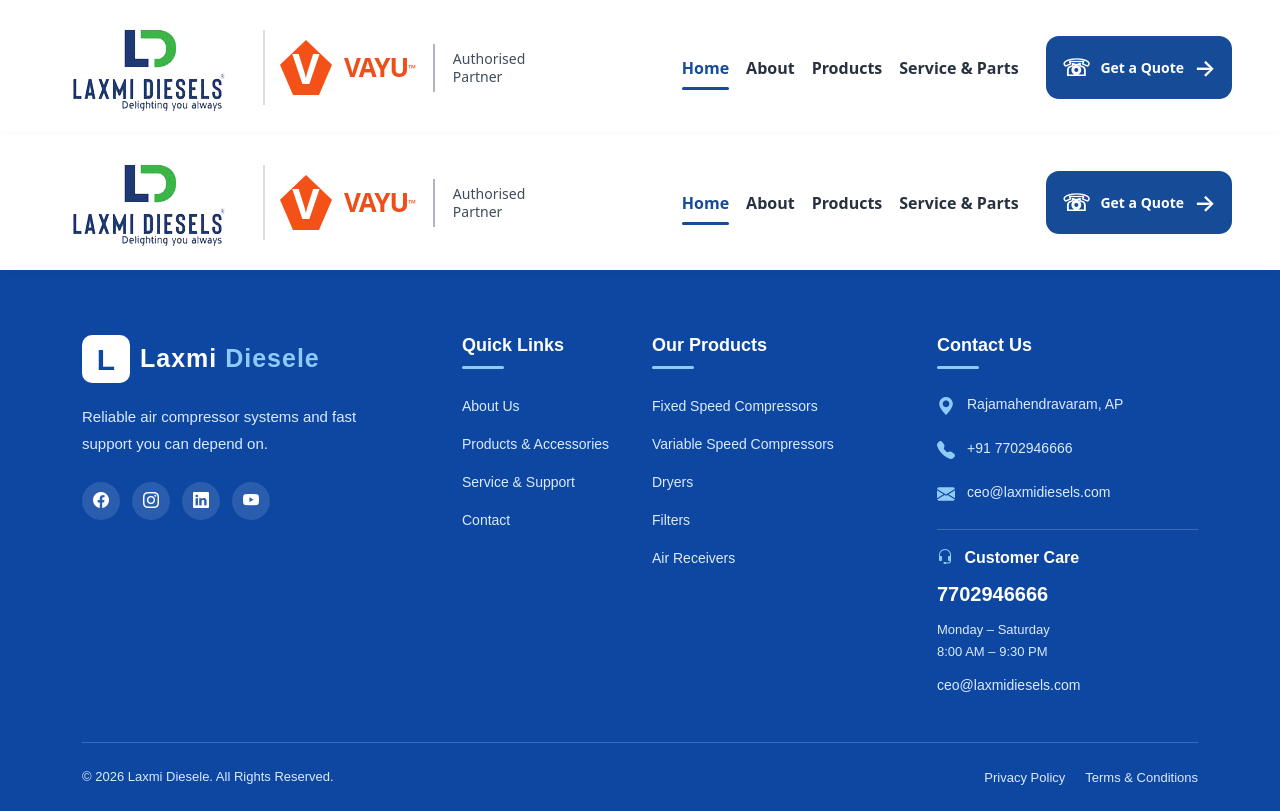
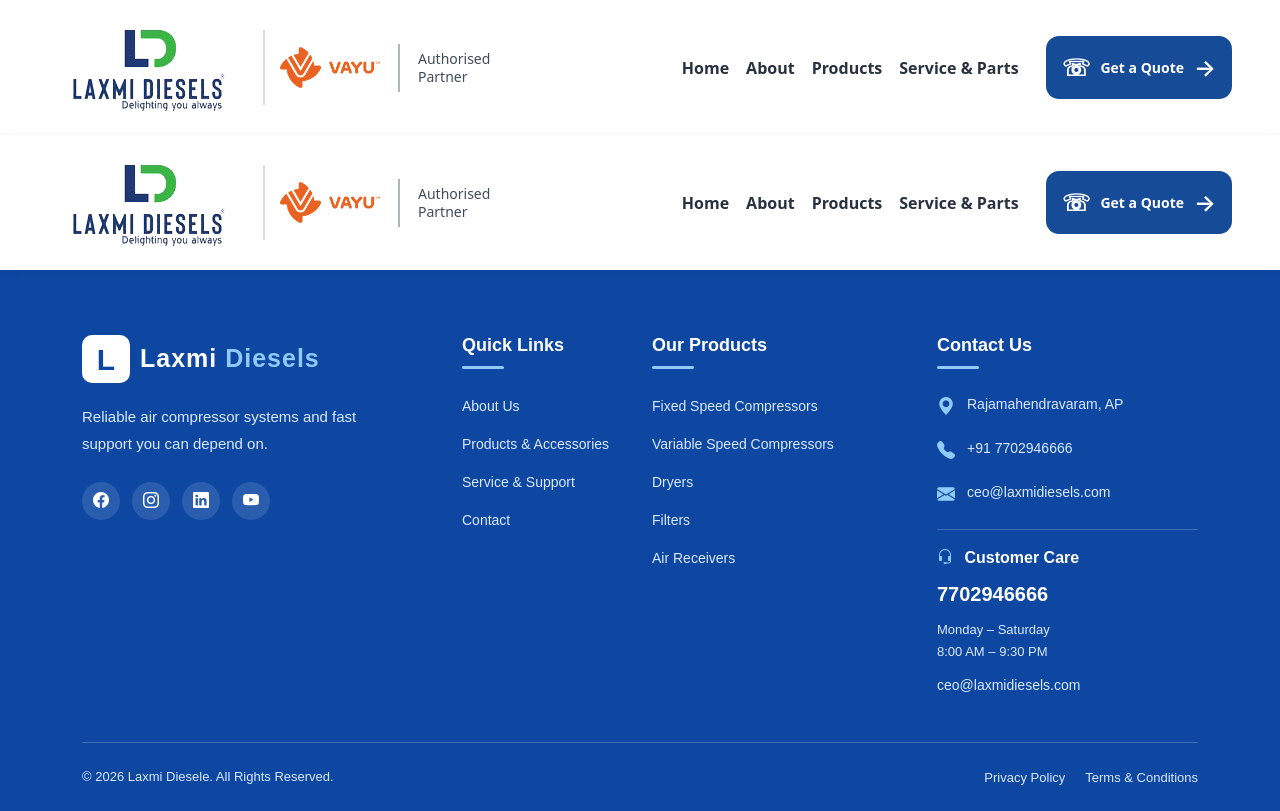
Before and after one commit to rambtaxi88-max/laxmidiesels, an Angular app: page /header in a window 1280 px wide. Built offline with nearby package versions, Linux system fonts and the light colour scheme.

Commit message:
Update website

```diff
--- a/src/app/footer/footer.html
+++ b/src/app/footer/footer.html
@@ -7,7 +7,7 @@
       <div class="col-lg-4 col-md-6">
         <a href="#" class="footer-logo">
           <span class="logo-icon">L</span>
-          <span class="logo-text">Laxmi <span>Diesele</span></span>
+          <span class="logo-text">Laxmi <span>Diesels</span></span>
         </a>
 
         <p class="footer-description">
--- a/src/app/header/header.html
+++ b/src/app/header/header.html
@@ -20,10 +20,11 @@
 
         <!-- VAYU Logo -->
         <a href="#" class="vayu-brand">
-          <div class="vayu-symbol">
-            <span>V</span>
-          </div>
-          <div class="vayu-name">VAYU<sup>™</sup></div>
+        <img
+        src="Vayu.png" width="100"
+        alt="Laxmi Diesels - Delighting you always"
+        class="laxmi-logo"
+    />
         </a>
 
         <div class="authorised-divider"></div>
@@ -50,32 +51,51 @@
       <!-- NAVIGATION -->
       <div class="collapse navbar-collapse" id="mainNavbar">
 
+
 <ul class="navbar-nav ms-auto align-items-lg-center">
 
-          <li class="nav-item"  routerLinkActive="active"
+  <!-- HOME -->
+  <li class="nav-item">
+    <a class="nav-link"
+       routerLink="/"
+       routerLinkActive="active"
        [routerLinkActiveOptions]="{ exact: true }">
-            <a class="nav-link active" href="#">Home</a>
+      Home
+    </a>
   </li>
 
-          <li class="nav-item" routerLinkActive="active">
-            <a class="nav-link" routerLink="/about">About</a>
+  <!-- ABOUT -->
+  <li class="nav-item">
+    <a class="nav-link"
+       routerLink="/about"
+       routerLinkActive="active">
+      About
+    </a>
   </li>
 
-
-          <li class="nav-item" routerLinkActive="active">
-            <a class="nav-link" routerLink="/product">Products</a>
+  <!-- PRODUCTS -->
+  <li class="nav-item">
+    <a class="nav-link"
+       routerLink="/product"
+       routerLinkActive="active">
+      Products
+    </a>
   </li>
 
+  <!-- SERVICE -->
   <li class="nav-item">
-            <a class="nav-link" routerLink="/ServiceParts">Service & Parts</a>
+    <a class="nav-link"
+       routerLink="/ServiceParts"
+       routerLinkActive="active">
+      Service & Parts
+    </a>
   </li>
 
-          <!-- <li class="nav-item" routerLinkActive="active">
-            <a class="nav-link" routerLink="/contact">Contact</a>
-          </li> -->
-
-          <li class="nav-item quote-item" routerLinkActive="active">
-            <a routerLink="/contact" class="quote-btn">
+  <!-- CONTACT -->
+  <li class="nav-item quote-item">
+    <a routerLink="/contact"
+       routerLinkActive="active"
+       class="quote-btn">
       <span class="quote-icon">☏</span>
       Get a Quote
       <span class="arrow">→</span>
@@ -84,6 +104,7 @@
 
 </ul>
 
+
       </div>
 
     </div>
--- a/src/app/header/header.ts
+++ b/src/app/header/header.ts
@@ -1,9 +1,10 @@
+import { CommonModule } from '@angular/common';
 import { Component } from '@angular/core';
 import { RouterLink, RouterLinkActive } from '@angular/router';
 
 @Component({
   imports: [RouterLink,
-    RouterLinkActive],
+    CommonModule, RouterLinkActive],
   selector: 'app-header',
   styleUrl: './header.css',
   templateUrl: './header.html',
```
Also changed, not shown: public/Vayu.png (added). Lines whose indentation alone changed are shown as unchanged.
